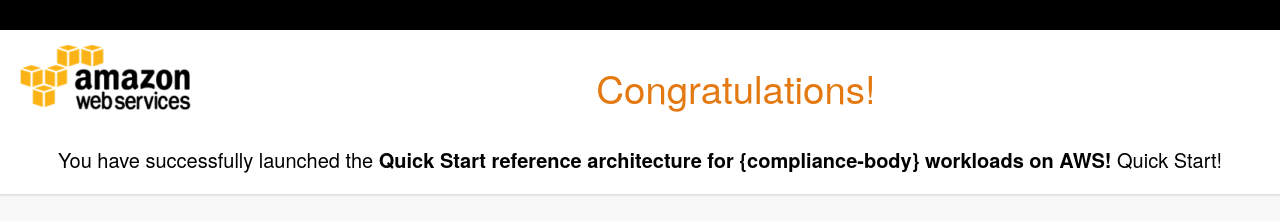
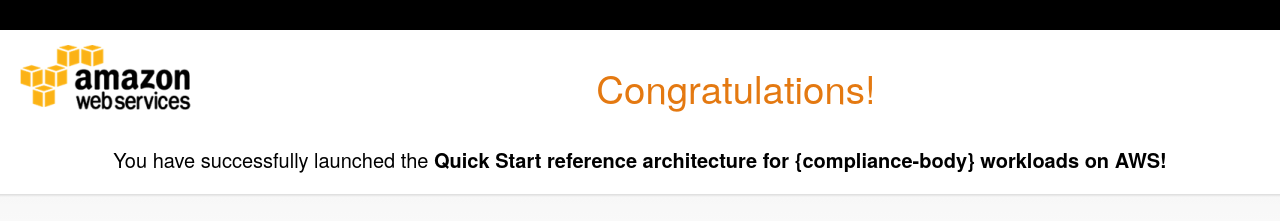
Before and after one commit to yudho/quickstart-compliance-hipaa, a plain HTML site: page assets/landing/landing.html in a window 1280 px wide. Shown: the top 221 px of the page. Drawn offline with Linux system fonts and the light colour scheme.

Commit message:
changed landing page text for HIPAA quickstart

```diff
--- a/assets/landing/landing.html
+++ b/assets/landing/landing.html
@@ -154,7 +154,7 @@
 	</div>
 
 	<div id="intro_message">
-		<center>You have successfully launched the <b>Quick Start reference architecture for {compliance-body} workloads on AWS!</b> Quick Start!</center>
+		<center>You have successfully launched the <b>Quick Start reference architecture for {compliance-body} workloads on AWS!</b></center>
 	</div>
 
 	<div class="a-divider-inner"></div>
```
